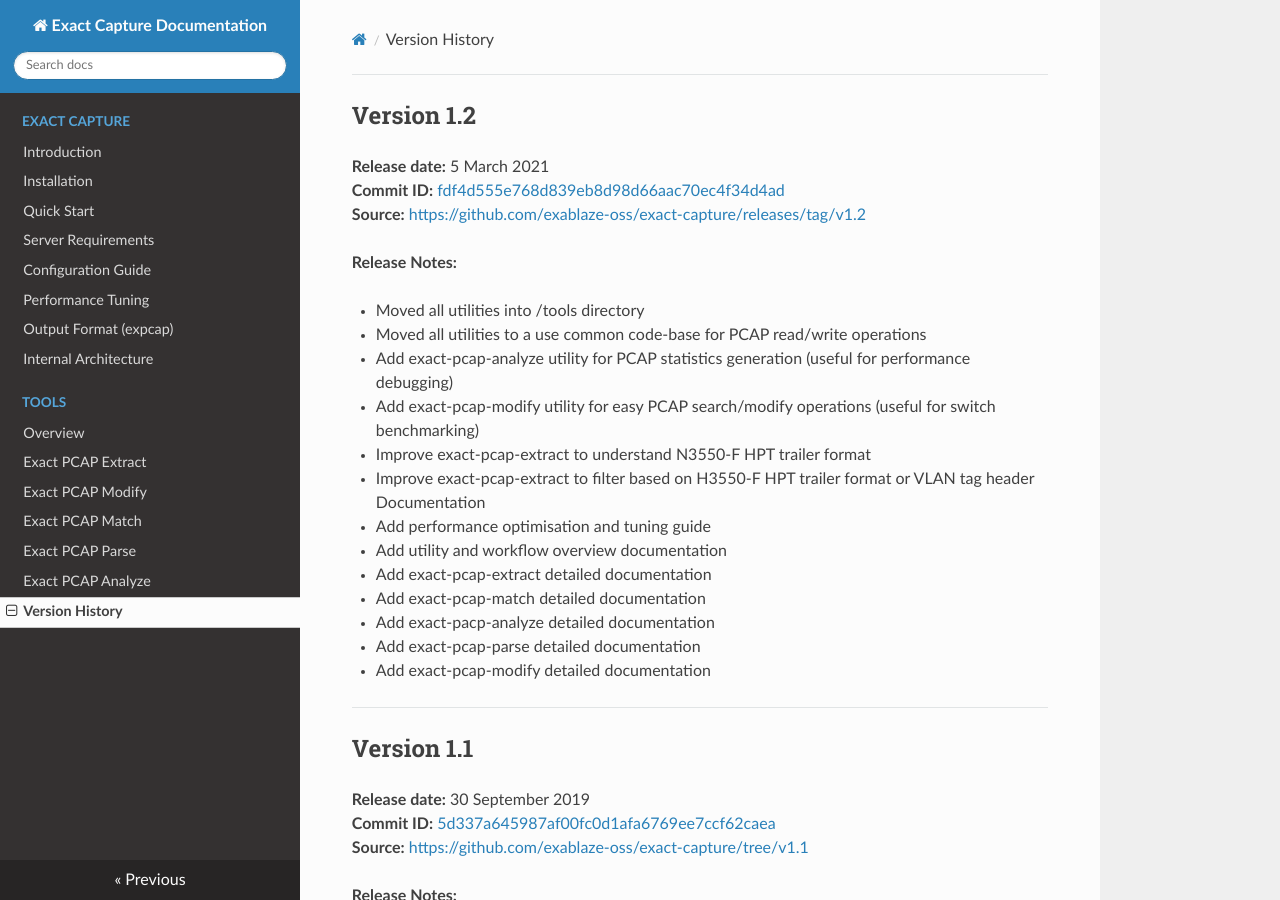
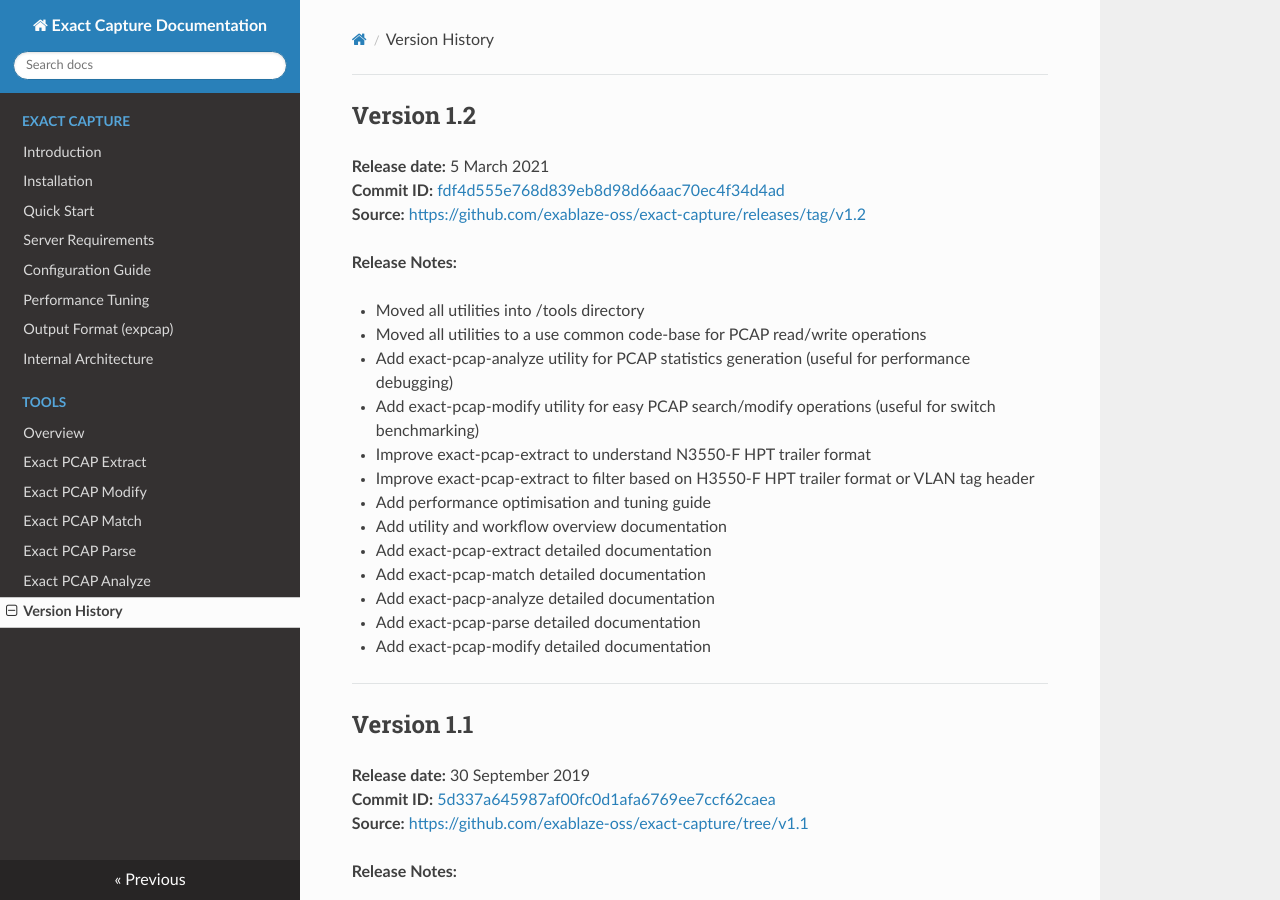
Before and after one commit to cisco/exact-capture, an MkDocs documentation site: the page built from docs/src/versions.md, in a window 1280 px wide and 900 px high. Built offline with MkDocs 1.6.1, drawn with Linux system fonts in a browser that asks for light colours; nearby versions of some CDN libraries.

Commit message:
Update versions.md

```diff
--- a/docs/src/versions.md
+++ b/docs/src/versions.md
@@ -10,7 +10,7 @@
 * Add exact-pcap-analyze utility for PCAP statistics generation (useful for performance debugging)
 * Add exact-pcap-modify utility for easy PCAP search/modify operations (useful for switch benchmarking)
 * Improve exact-pcap-extract to understand N3550-F HPT trailer format
-* Improve exact-pcap-extract to filter based on H3550-F HPT trailer format or VLAN tag header Documentation
+* Improve exact-pcap-extract to filter based on H3550-F HPT trailer format or VLAN tag header
 * Add performance optimisation and tuning guide
 * Add utility and workflow overview documentation
 * Add exact-pcap-extract detailed documentation
```
